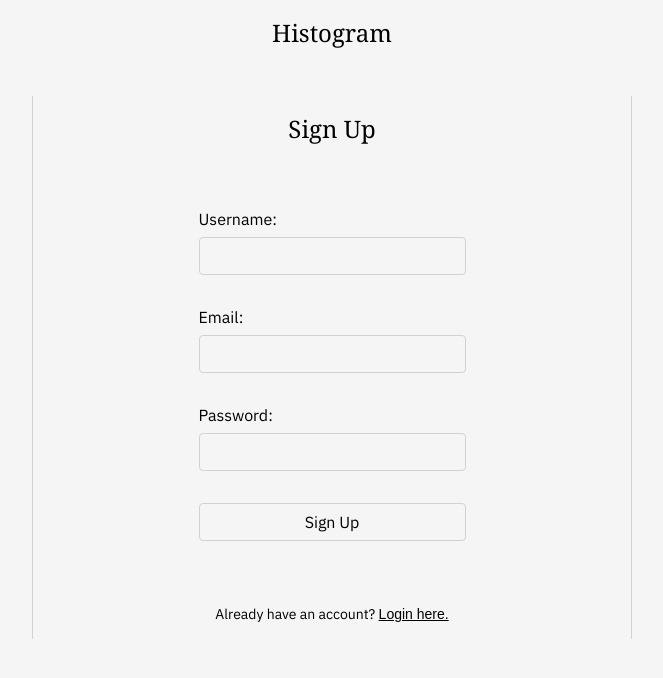
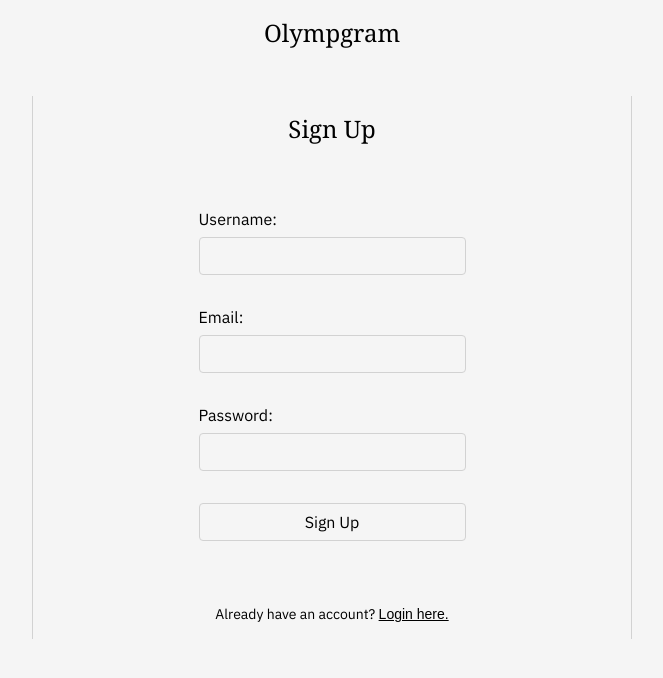
Before and after one commit to davidbalian/history, a React (Create React App) app: page / in a window 1280 px wide. Shown: the top 678 px of the page, without its empty margins (308-971 px from the left). Built offline with nearby package versions, Linux system fonts and the light colour scheme; no server answers.

Commit message:
changed name

```diff
--- a/package.json
+++ b/package.json
@@ -1,5 +1,6 @@
 {
   "name": "history",
+  "homepage": "/",
   "version": "0.1.0",
   "private": true,
   "dependencies": {
--- a/src/App.js
+++ b/src/App.js
@@ -39,7 +39,7 @@ function App() {
   return (
     <div className="App">
       <div className="header">
-        <h2 className="serif light">Histogram</h2>
+        <h2 className="serif light">Olympgram</h2>
       </div>
       <Routes>
         <Route path="/" element={user ? <Home /> : <Signup />} />
--- a/src/index.js
+++ b/src/index.js
@@ -8,7 +8,7 @@ import { BrowserRouter as Router } from "react-router-dom";
 const root = ReactDOM.createRoot(document.getElementById("root"));
 root.render(
   <React.StrictMode>
-    <Router>
+    <Router basename="/">
       <App />
     </Router>
   </React.StrictMode>
```
Also changed, not shown: 1 other file (tests, documents, lock files or other folders).
